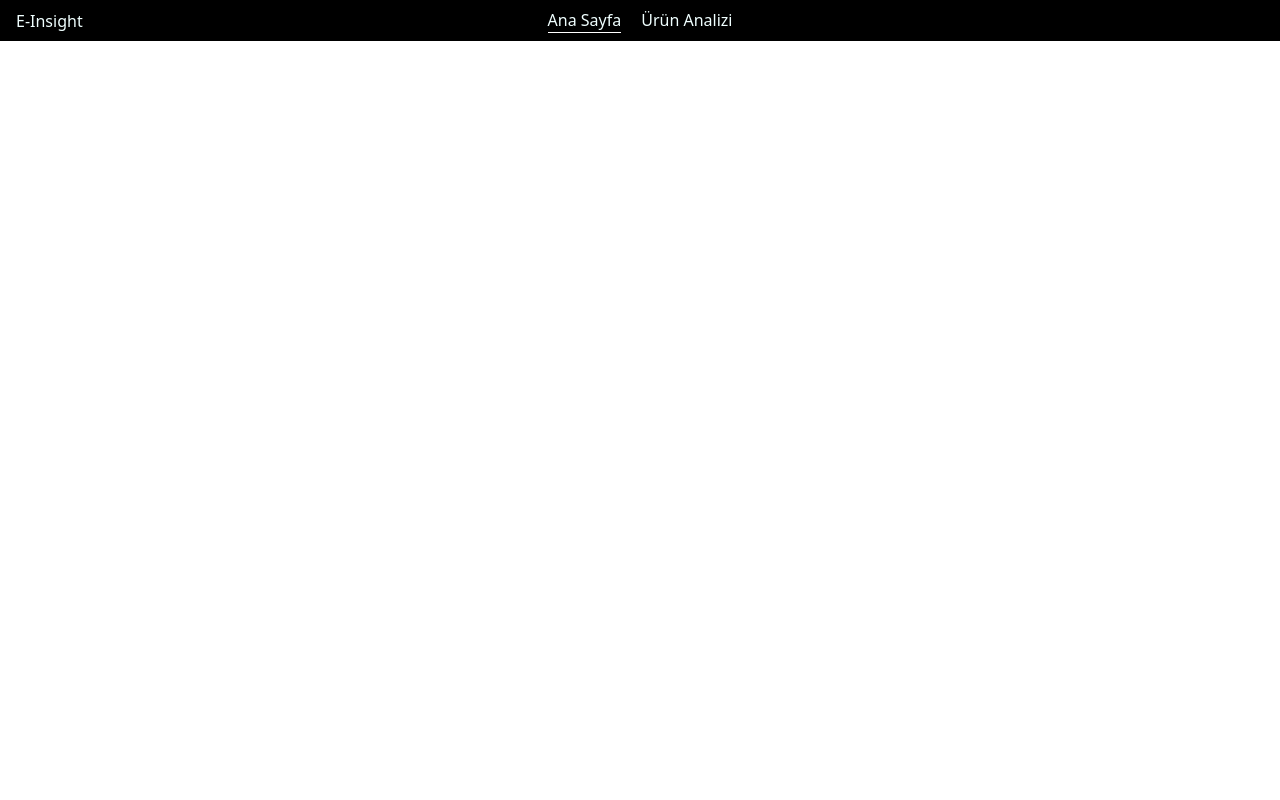
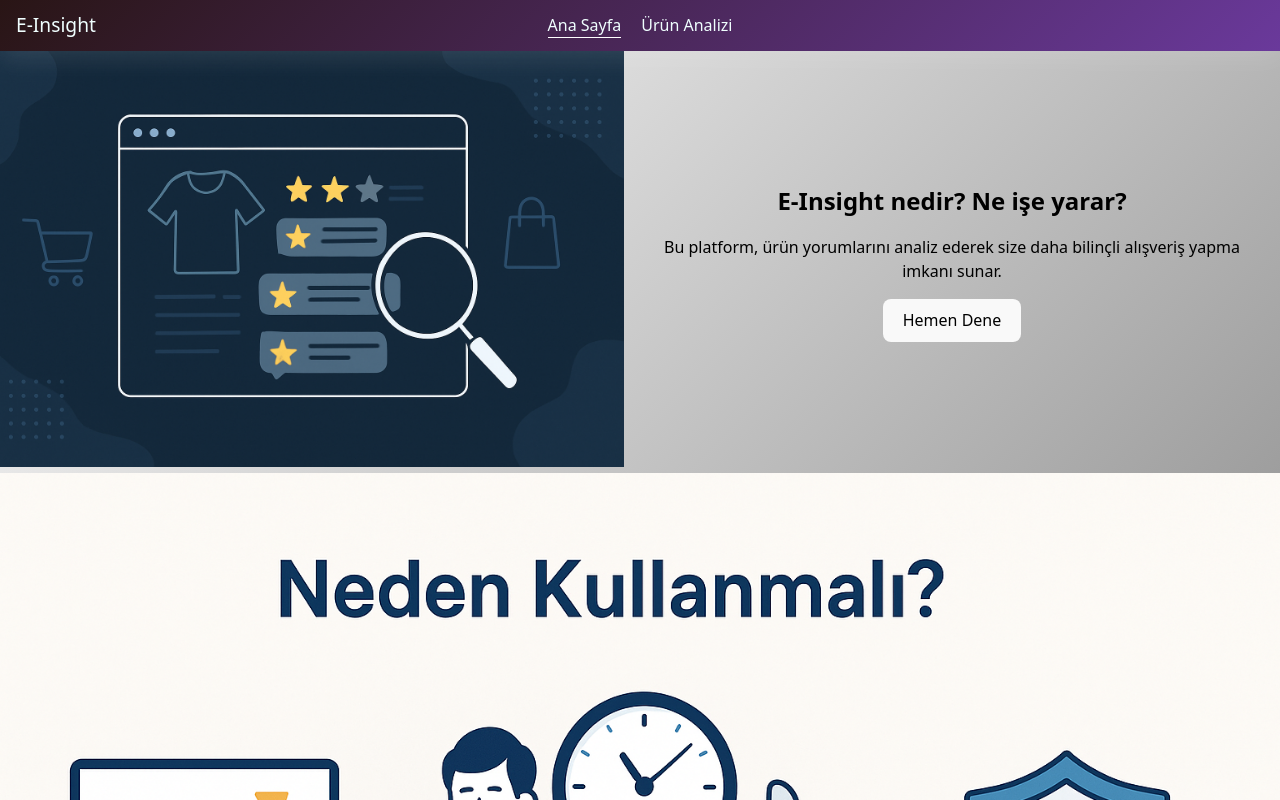
Before and after one commit to oguzdgd/e-insight, a React (Vite) app in the folder frontend/insight/: page / in a window 1280 px wide. Shown: the top 800 px of the page. Built offline with nearby package versions, Linux system fonts and the light colour scheme.

Commit message:
feat(frontend): add HomePage with banner images and navigation to AnalyzerPage

```diff
--- a/frontend/insight/src/App.jsx
+++ b/frontend/insight/src/App.jsx
@@ -1,12 +1,14 @@
 import { Routes, Route } from "react-router-dom"
 import AnalyzerPage from './pages/AnalyzerPage/AnalyzerPage.jsx';
 import Layout from './Layout';
+import HomePage from "./pages/HomePage/HomePage.jsx";
 
 function App() {
 
   return (
     <Routes>
       <Route path='/' element={<Layout />}>
+        <Route path='/' element={<HomePage />} />
         <Route path='/analyzer' element={<AnalyzerPage />} />
       </Route>
     </Routes>
--- a/frontend/insight/src/components/Analyzer/AnalysisResult/AnalysisResult.jsx
+++ b/frontend/insight/src/components/Analyzer/AnalysisResult/AnalysisResult.jsx
@@ -5,8 +5,8 @@ const AnalysisResult = ({analysis}) => {
     <div style={{ marginTop: 30 }}>
             <h2>📊 Yapay Zeka Analizi:</h2>
             <p><strong>Özet:</strong> {analysis.summary}</p>
-            <p><strong>Olumlu Yönler:</strong> {analysis.positives.join(", ")}</p>
-            <p><strong>Olumsuz Yönler:</strong> {analysis.negatives.join(", ")}</p>
+            <p><strong>Olumlu Yönler:</strong> {analysis.positives.join(" ")}</p>
+            <p><strong>Olumsuz Yönler:</strong> {analysis.negatives.join(" ")}</p>
           </div>
   )
 }
--- a/frontend/insight/src/components/Analyzer/CommentList/CommentList.jsx
+++ b/frontend/insight/src/components/Analyzer/CommentList/CommentList.jsx
@@ -1,7 +1,6 @@
-import React from 'react'
 import { Button } from '../../atoms/Button'
 
-const CommentList = ({comments, onAnalyze, loading}) => {
+const CommentList = ({ comments, onAnalyze, loading, customPrompt, setCustomPrompt }) => {
   return (
     <div style={{ marginTop: 30 }}>
       <h2>📋 Yorumlar ({comments.length}):</h2>
@@ -11,6 +10,25 @@ const CommentList = ({comments, onAnalyze, loading}) => {
         ))}
       </ul>
 
+      <div style={{ marginTop: 20 }}>
+        <label htmlFor="customPrompt">🧠 Özel Analiz İsteği (İsteğe bağlı):</label>
+        <textarea
+          id="customPrompt"
+          rows={4}
+          placeholder="(Örnek: 'Kargo hakkında yapılan yorumlara odaklan')"
+          value={customPrompt}
+          onChange={(e) => setCustomPrompt(e.target.value)}
+          style={{
+            width: '100%',
+            padding: 10,
+            marginTop: 8,
+            borderRadius: 4,
+            border: '1px solid #ccc',
+            resize: 'vertical',
+          }}
+        />
+      </div>
+
       <Button onClick={onAnalyze} disabled={loading} style={{ marginTop: 20, padding: 10 }}>
         {loading ? 'Analiz Ediliyor...' : 'Yorumları Analiz Et'}
       </Button>
--- a/frontend/insight/src/components/Analyzer/InputForm/InputForm.jsx
+++ b/frontend/insight/src/components/Analyzer/InputForm/InputForm.jsx
@@ -12,7 +12,7 @@ const InputForm = ({url,onSubmit,onChange,loading}) => {
       onChange={(e) => onChange(e.target.value)}
       className={styles.input}
     />
-    <Button onClick={onSubmit} disabled={loading} style={{ marginLeft: 10, padding: 8 }}>
+    <Button onClick={onSubmit} disabled={loading} className={styles.button}>
       {loading ? 'Yükleniyor...' : 'Yorumları Çek'}
     </Button>
   </div>
--- a/frontend/insight/src/components/Analyzer/InputForm/InputForm.module.scss
+++ b/frontend/insight/src/components/Analyzer/InputForm/InputForm.module.scss
@@ -3,6 +3,7 @@
 }
 
 .input {
+    width: 45%;
     padding: 10px 15px;
     font-size: 16px;
     border: 1px solid #ccc;
@@ -16,3 +17,9 @@
       outline: none;
     }
   }
+
+  .button{
+    background-color:rgb(3, 63, 13) ;
+    margin-left: 10px;
+    padding: 8;
+  }
--- a/frontend/insight/src/components/Navbar/Navbar.module.scss
+++ b/frontend/insight/src/components/Navbar/Navbar.module.scss
@@ -1,21 +1,33 @@
+$hover-color: #c1ff95;
+
+// Extend Kullanımı(Ben sevdim kullanışlıymış :)
+%link-style {
+  color: azure;
+  text-decoration: none;
+
+  &:hover {
+    color: #c1ff95;
+  }
+}
+
 .navbar {
   display: grid;
   grid-template-columns: 1fr auto 1fr;
-  padding: 0.5rem 1rem;
-  background-color: black;
+  padding: 0.7rem 1rem;
+  background:  linear-gradient(135deg, #291515 0%, #6a399b 100%);
   align-items: center;
-}
+  box-shadow: 0 8px 24px 0 rgba(255, 255, 255, 0.1);
+  z-index: 1;
+  position: relative;
+
 
   .logo {
     grid-column: 1;
 
-  .logoName{
-    color: azure;
-    text-decoration: none;
+    .logoName {
+      @extend %link-style;
+      font-size: larger;
 
-    &:hover{
-      color: #ff0000;
-    }
     }
   }
 
@@ -25,15 +37,13 @@
     gap: 20px;
 
     a {
-    color: azure;
-    text-decoration: none;
-  }
+        @extend %link-style
     }
 
     .activeLink {
       border-bottom: 1px solid white;
     }
-
+  }
 
   @media (max-width: 768px) {
     .navbar {
@@ -54,3 +64,4 @@
       justify-self: center;
     }
   }
+}
--- a/frontend/insight/src/index.css
+++ b/frontend/insight/src/index.css
@@ -38,7 +38,7 @@ button {
   transition: border-color 0.25s;
 }
 button:hover {
-  border-color: #646cff;
+  border-color: #ffffff;
 }
 button:focus,
 button:focus-visible {
--- a/frontend/insight/src/pages/AnalyzerPage/AnalyzerPage.jsx
+++ b/frontend/insight/src/pages/AnalyzerPage/AnalyzerPage.jsx
@@ -13,6 +13,7 @@ const AnalyzerPage = () => {
   const [analysis, setAnalysis] = useState(null);
   const [loading, setLoading] = useState(false);
   const [step, setStep] = useState(1); // 1: link gir, 2: yorumlar geldi, 3: analiz tamam
+  const [customPrompt, setCustomPrompt] = useState('');
 
   const handleScrape = async () => {
     setLoading(true);
@@ -39,6 +40,7 @@ const AnalyzerPage = () => {
       const reviewTexts = comments.map((c) => c.text);
       const response = await axios.post(`http://localhost:5050/analyzed/trendyol/${productId}`, {
         reviews: reviewTexts,
+        customPrompt: customPrompt,
       });
       setAnalysis(response.data);
       setStep(3);
@@ -54,14 +56,16 @@ const AnalyzerPage = () => {
     <div className={styles.analyzerContainer}>
       <h1 className={styles.pageTitle}>Ürün Yorum Analizi</h1>
 
-       <InputForm onSubmit={handleScrape}  url={url} onChange={setUrl} loading={loading}/>
+      <InputForm onSubmit={handleScrape} url={url} onChange={setUrl} loading={loading} />
 
       {step >= 2 && (
-          <CommentList  comments={comments}  onAnalyze={handleAnalyze} loading={loading}/>
+        <CommentList comments={comments} onAnalyze={handleAnalyze} loading={loading} customPrompt={customPrompt}
+          setCustomPrompt={setCustomPrompt}
+        />
       )}
 
       {step === 3 && analysis && (
-          <AnalysisResult analysis={analysis}/>
+        <AnalysisResult analysis={analysis} />
       )}
     </div>
   );
--- /dev/null
+++ b/frontend/insight/src/pages/HomePage/HomePage.jsx
@@ -0,0 +1,36 @@
+import { Button } from "../../components/atoms/Button"
+import styles from "../HomePage/HomePage.module.scss"
+import { useNavigate } from 'react-router-dom';
+
+
+const HomePage = () => {
+    const navigate = useNavigate()
+    return (
+        <main className={styles.homeContainer}>
+
+            <section className={styles.bannerContainer}>
+
+                <div className={styles.bannerImage}>
+                    <img src="banner-photo.png" alt="Banner" />
+                </div>
+
+                <div className={styles.bannerText}>
+                    <h2>E-Insight nedir? Ne işe yarar?</h2>
+                    <p>Bu platform, ürün yorumlarını analiz ederek size daha bilinçli alışveriş yapma imkanı sunar.</p>
+                    <Button onClick={() => navigate('/analyzer')}>Hemen Dene</Button>
+                </div>
+            </section>
+
+            <section className={styles.bannerContainer}>
+
+                <div className={styles.bannerImage}>
+                    <img src="whyUse.png" alt="Banner" />
+                </div>
+
+            </section>
+
+        </main>
+    )
+}
+
+export default HomePage
--- /dev/null
+++ b/frontend/insight/src/pages/HomePage/HomePage.module.scss
@@ -0,0 +1,32 @@
+.homeContainer {
+  text-align: center;
+}
+
+.bannerContainer {
+  display: flex;
+  align-items: center;
+  background: linear-gradient(135deg, #ffffff 0%, #9e9e9e 100%);;
+  color: black;
+
+  .bannerImage {
+    flex: 1;
+
+    img {
+      width: 100%;
+      height: auto;
+    }
+  }
+
+  .bannerText {
+    flex: 1;
+    display: flex;
+    flex-direction: column;
+    padding: 1rem;
+    gap: 1rem;
+
+    button{
+        align-self: center;
+    }
+
+  }
+}
```
Also changed, not shown: frontend/insight/public/banner-photo.png (added), frontend/insight/public/whyUse.png (added). Lines whose indentation alone changed are shown as unchanged.
